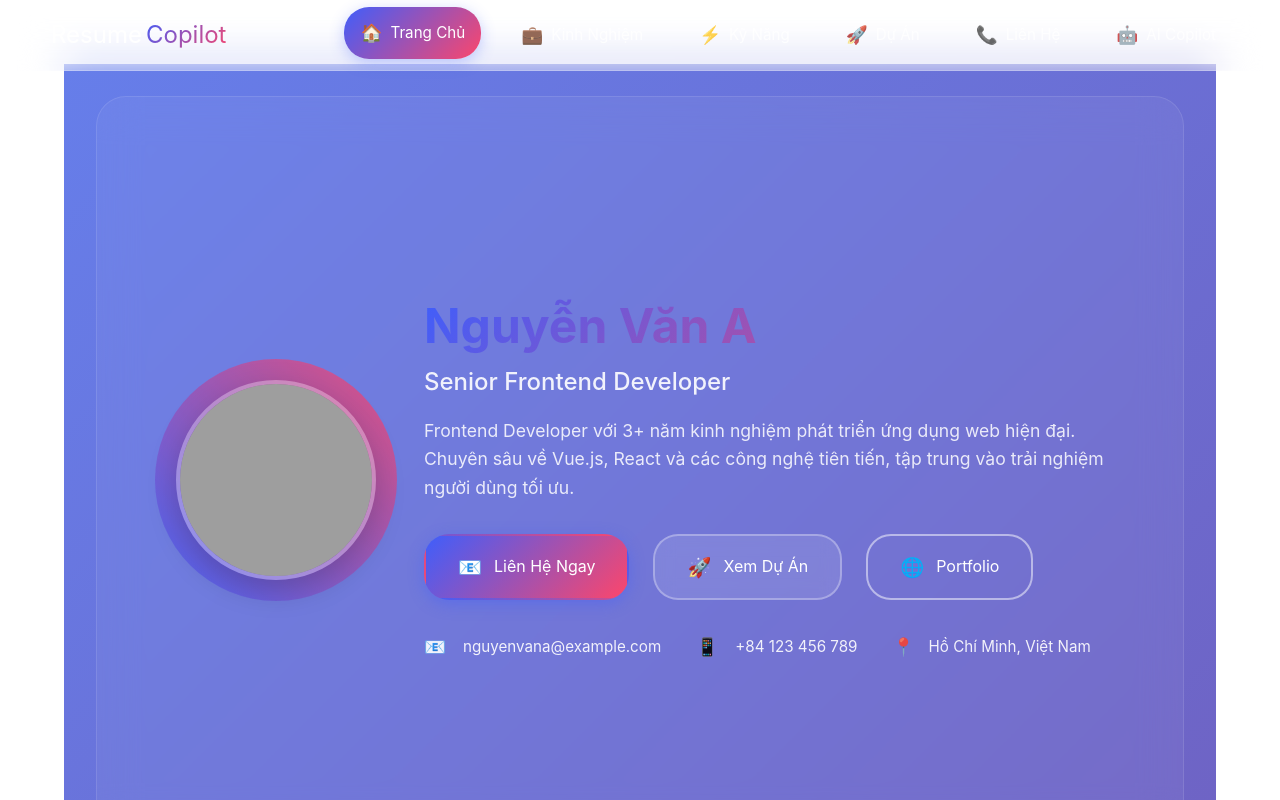
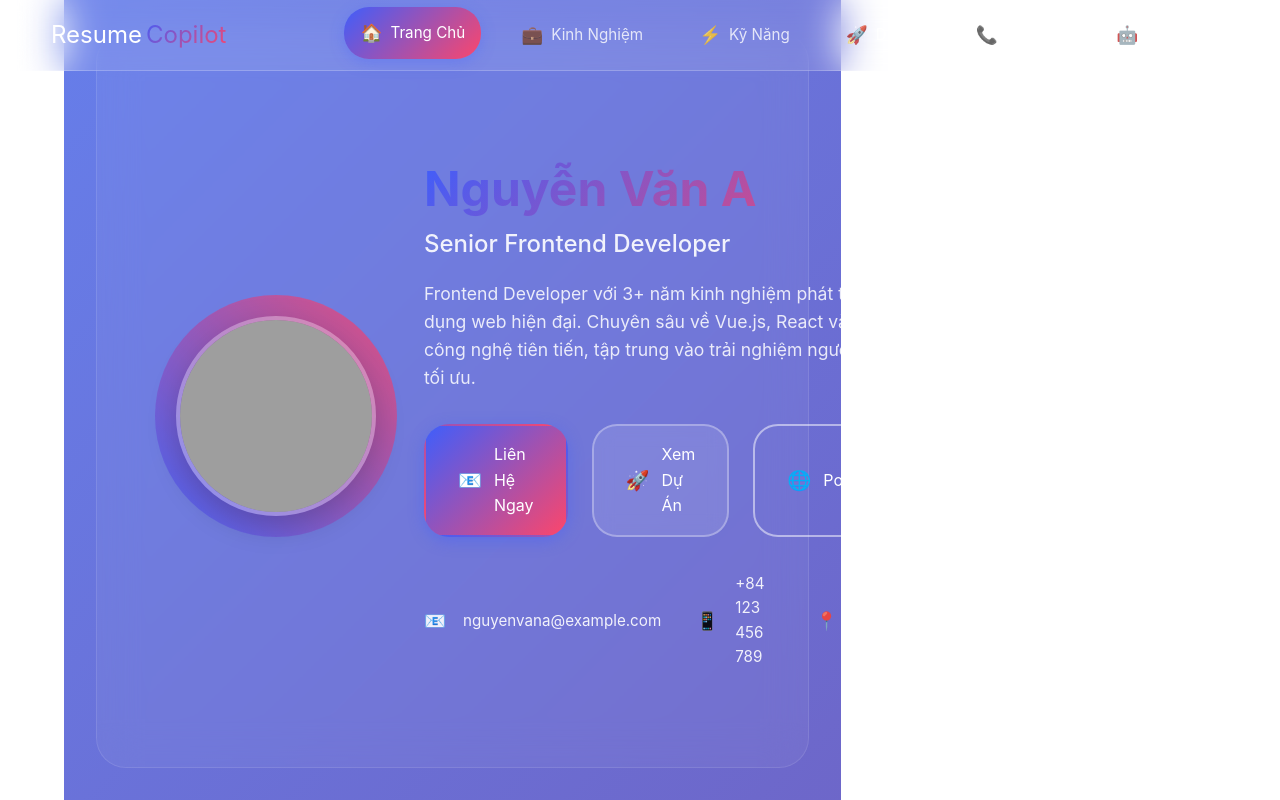
Before and after one commit to locpn2/vue-resume-copilot, a Vue app: page / in a window 1280 px wide. Shown: the top 800 px of the page. Built offline with nearby package versions, Linux system fonts and the light colour scheme; grey boxes are pictures that could not be loaded.

Commit message:
Updated main.css

```diff
--- a/src/assets/main.css
+++ b/src/assets/main.css
@@ -27,5 +27,9 @@ a,
     place-items: center;
   }
 
-
+  #app {
+    display: grid;
+    grid-template-columns: 1fr 1fr;
+    padding: 0 2rem;
+  }
 }
```
